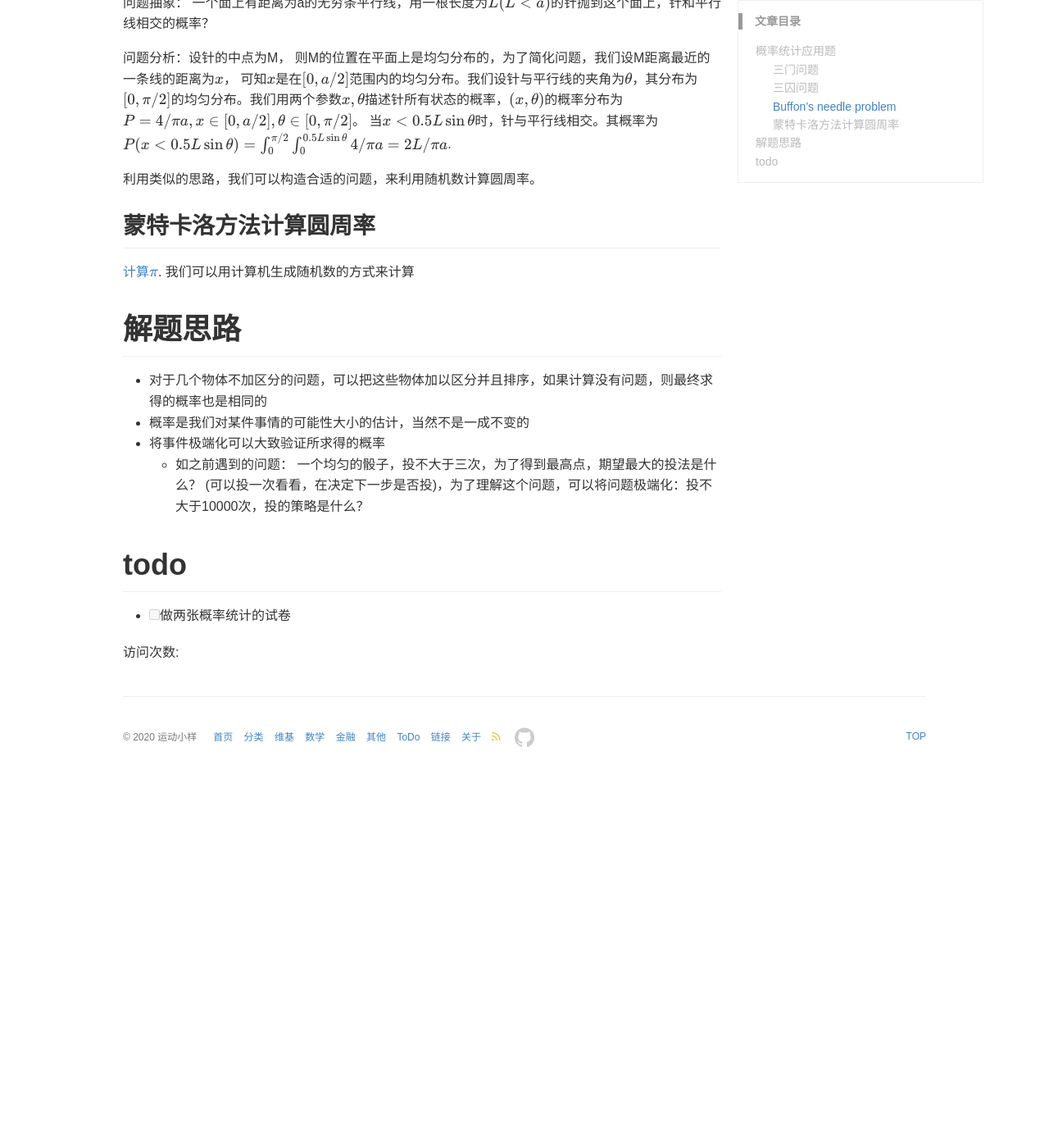
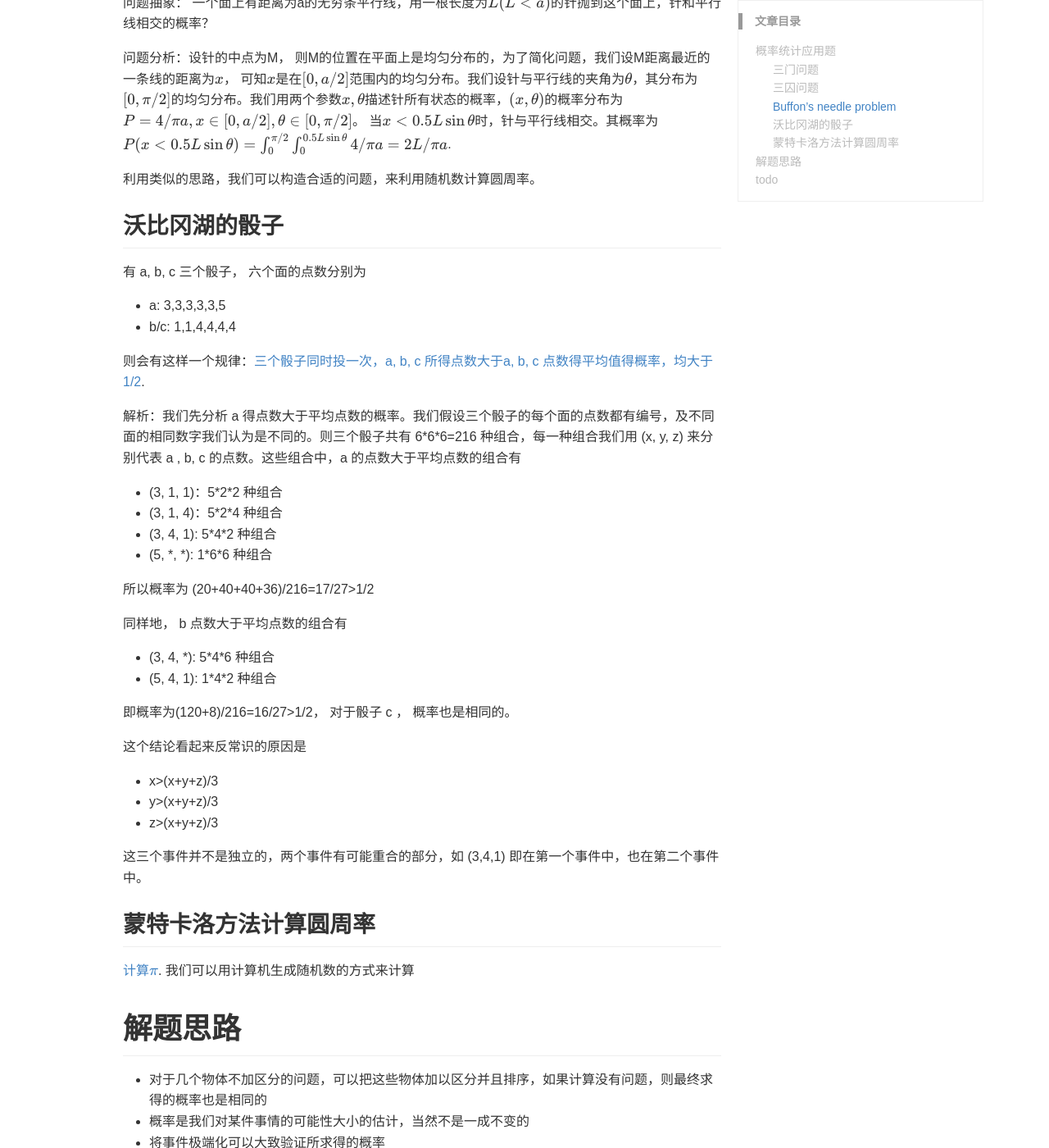
Before and after one commit to LfqGithub/LfqGithub.github.io, a Jekyll site: the page built from docs/probability_statistics_application.md, in a window 1280 px wide and 1400 px high, scrolled down 2198 px. Shown: the whole window at 82% size. Built offline with Jekyll 4.4.1, drawn with Linux system fonts in a browser that asks for light colours; nearby versions of some CDN libraries; formulas are drawn with MathJax 3; before the commit the page ends 3146 px from its top, so only the background shows below that.

Commit message:
update 概率问题

```diff
--- a/docs/probability_statistics_application.md
+++ b/docs/probability_statistics_application.md
@@ -72,6 +72,39 @@ $P(C\vert m)=P(m\vert C)\*P(C)/P(m)=1\*1/3 / 1/2= 2/3 $
 
 利用类似的思路，我们可以构造合适的问题，来利用随机数计算圆周率。
 
+## 沃比冈湖的骰子
+
+有 a, b, c 三个骰子， 六个面的点数分别为
+
+- a: 3,3,3,3,3,5
+- b/c: 1,1,4,4,4,4
+
+则会有这样一个规律：[三个骰子同时投一次，a, b, c 所得点数大于a, b, c 点数得平均值得概率，均大于1/2](https://www.johndcook.com/blog/2021/08/16/lake-wobegon-dice/).
+
+解析：我们先分析 a 得点数大于平均点数的概率。我们假设三个骰子的每个面的点数都有编号，及不同面的相同数字我们认为是不同的。则三个骰子共有 6\*6\*6=216 种组合，每一种组合我们用 (x, y, z) 来分别代表 a , b, c 的点数。这些组合中，a 的点数大于平均点数的组合有
+
+- (3, 1, 1)：5\*2\*2 种组合
+- (3, 1, 4)：5\*2\*4 种组合
+- (3, 4, 1):  5\*4\*2 种组合
+- (5, \*, \*): 1\*6\*6 种组合
+
+所以概率为 (20+40+40+36)/216=17/27>1/2
+
+同样地， b 点数大于平均点数的组合有
+
+- (3, 4, \*): 5\*4\*6 种组合
+- (5, 4, 1): 1\*4\*2 种组合
+
+即概率为(120+8)/216=16/27>1/2， 对于骰子 c ， 概率也是相同的。
+
+这个结论看起来反常识的原因是
+
+- x>(x+y+z)/3
+- y>(x+y+z)/3
+- z>(x+y+z)/3
+
+这三个事件并不是独立的，两个事件有可能重合的部分，如 (3,4,1) 即在第一个事件中，也在第二个事件中。
+
 ## 蒙特卡洛方法计算圆周率
 
 [计算$\pi$](https://zhuanlan.zhihu.com/p/150729238). 我们可以用计算机生成随机数的方式来计算
```
